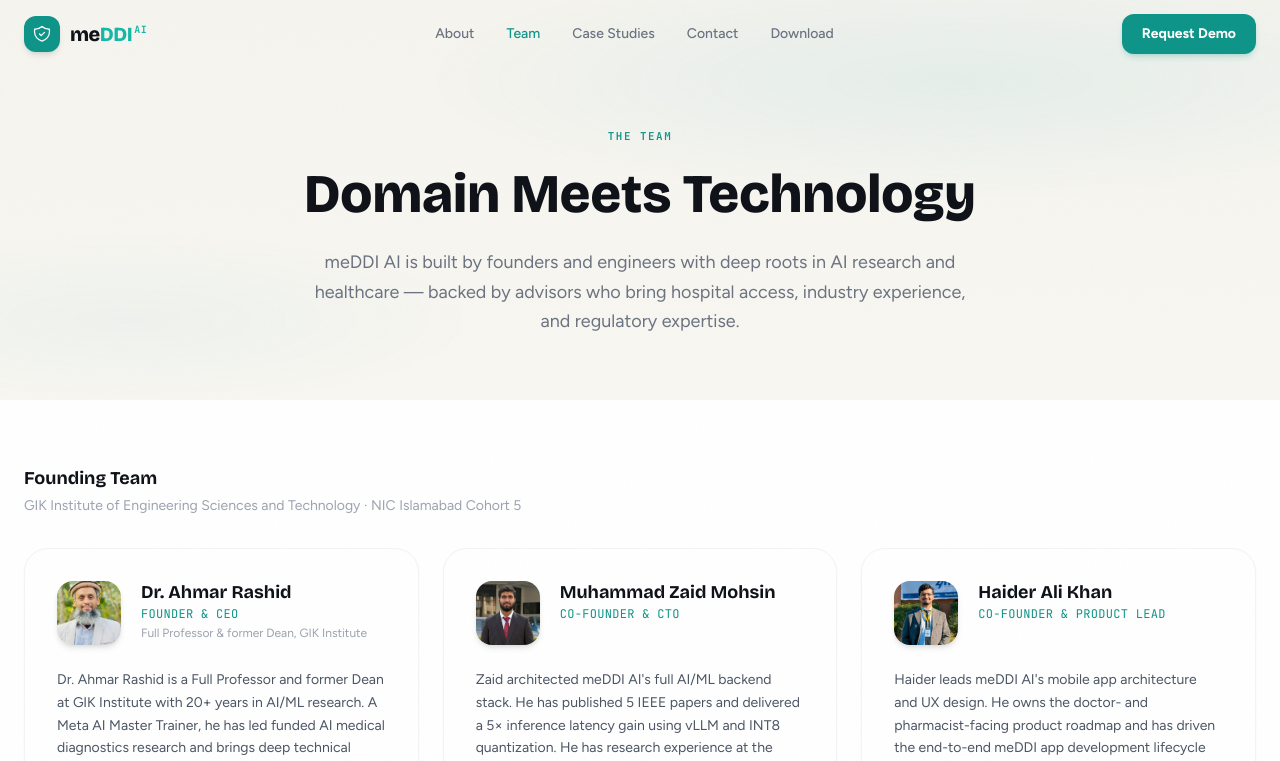
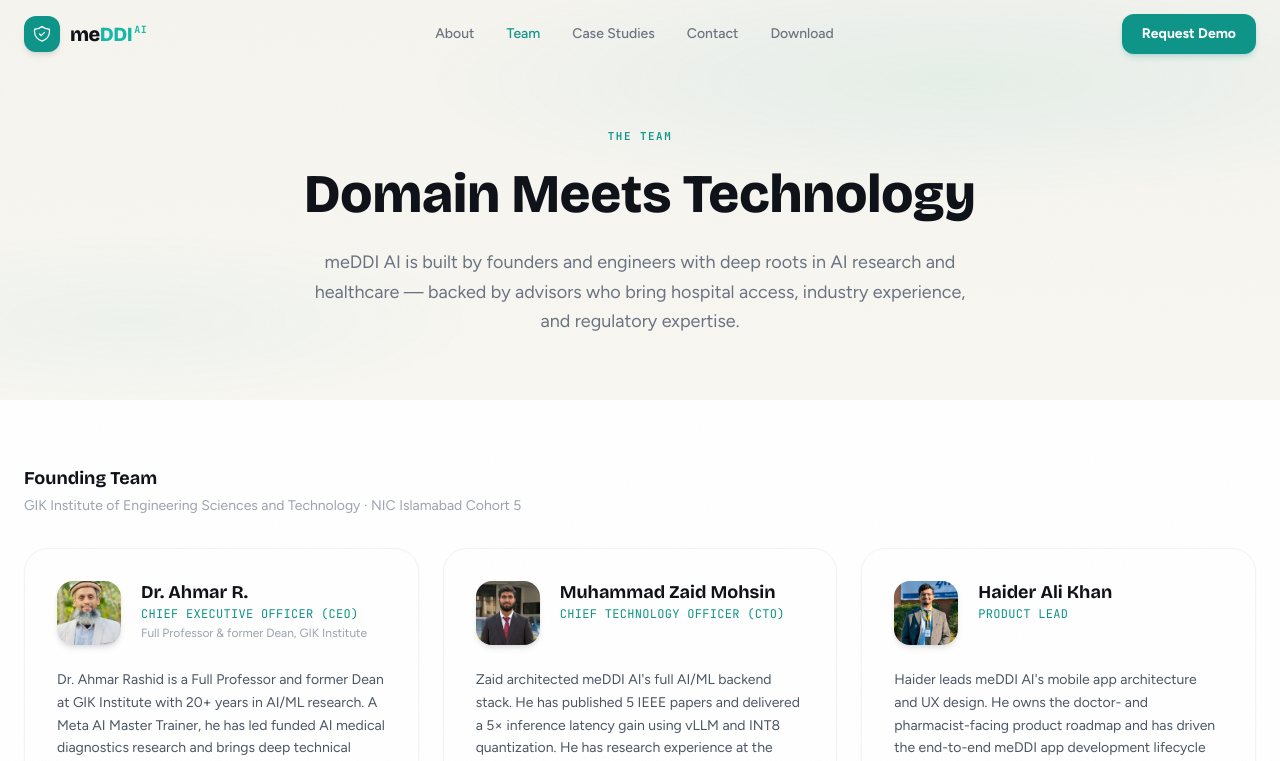
Before and after one commit to ZaidMohsin457/meDDI_AI, a React (Vite) app: page /team in a window 1280 px wide. Shown: the top 761 px of the page. Built offline with nearby package versions, Linux system fonts and the light colour scheme.

Commit message:
Update team roles

```diff
--- a/src/site-data.js
+++ b/src/site-data.js
@@ -440,8 +440,8 @@
   members: [
     // ── Founding Team ──────────────────────────────
     {
-      name: 'Dr. Ahmar Rashid',
-      role: 'Founder & CEO',
+      name: 'Dr. Ahmar R.',
+      role: 'Chief Executive Officer (CEO)',
       title: 'Full Professor & former Dean, GIK Institute',
       email: 'ahmar.rashid@giki.edu.pk',
       initials: 'AR',
@@ -454,7 +454,7 @@
     },
     {
       name: 'Muhammad Zaid Mohsin',
-      role: 'Co-Founder & CTO',
+      role: 'Chief Technology Officer (CTO)',
       email: 'zaidmohsin45@gmail.com',
       initials: 'ZM',
       color: 'teal',
@@ -466,7 +466,7 @@
     },
     {
       name: 'Haider Ali Khan',
-      role: 'Co-Founder & Product Lead',
+      role: 'Product Lead',
       email: 'haideraleek@gmail.com',
       initials: 'HAK',
       color: 'violet',
@@ -484,7 +484,7 @@
       initials: 'AF',
       color: 'blue',
       photo: '/team/ali.jpeg',
-      group: 'core',
+      group: 'founder',
       bio: "Ali leads meDDI AI's fine-tuning pipelines and data annotation workflows. He drives ML model training for OCR and DDI detection, and handles healthcare AI dataset curation and labeling — directly shaping the accuracy of the system's core capabilities.",
       expertise: ['Fine-tuning Pipelines', 'Data Annotation', 'OCR · DDI Models', 'Dataset Curation'],
       grants: [],
```
